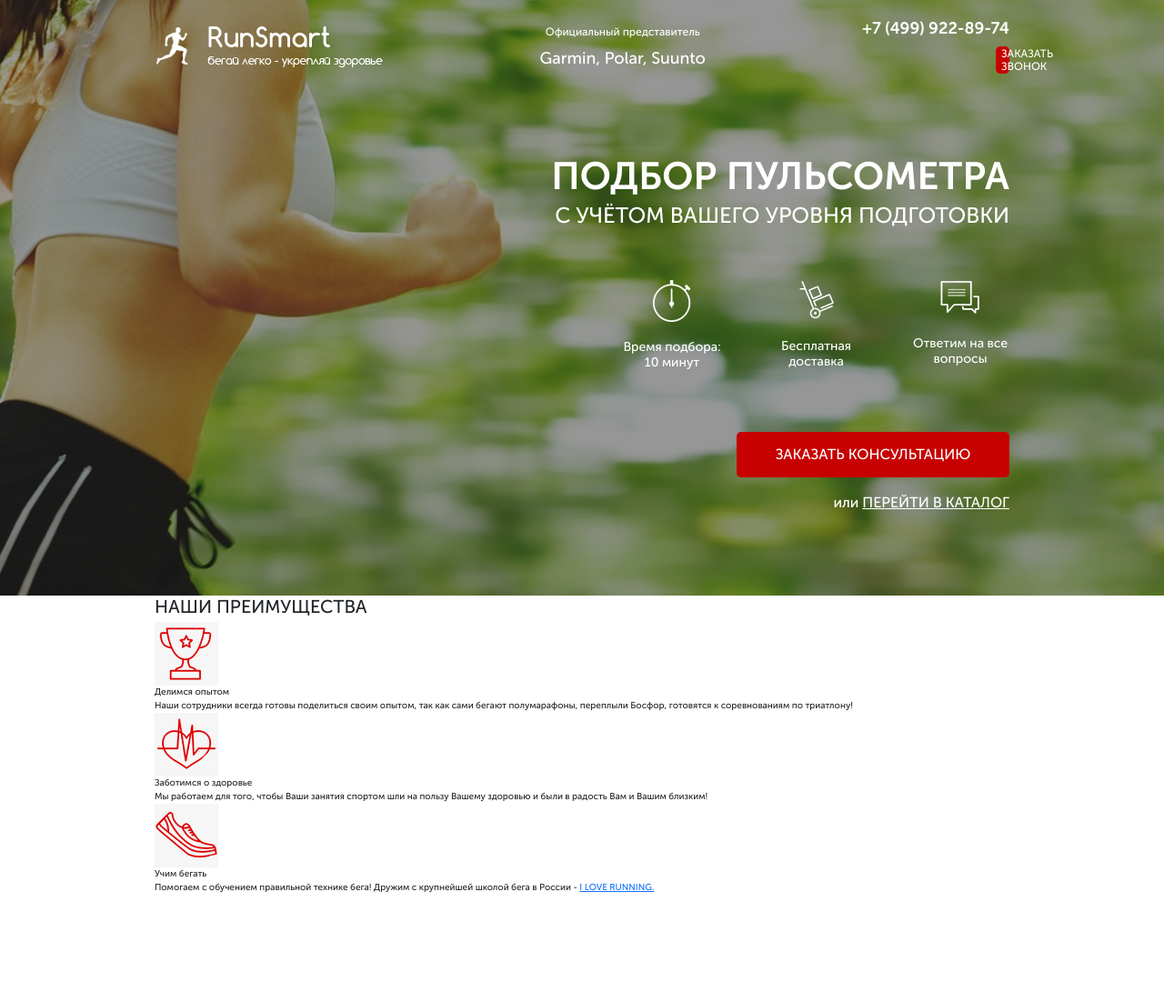
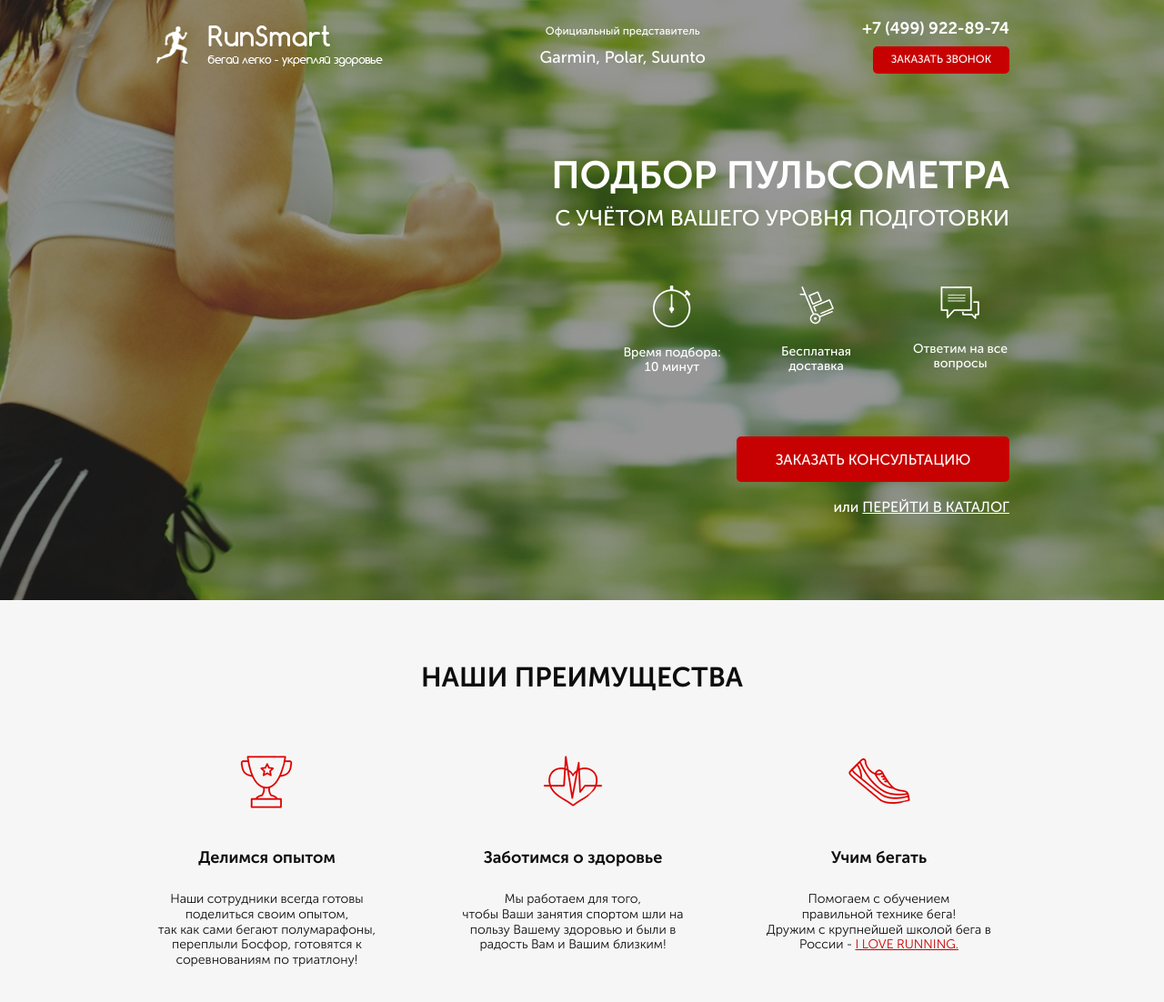
Before and after one commit to hed44/hed44.pulse.github.io, a website: page src/index.html in a window 1280 px wide. Shown: the whole page at 91% size. Before the commit the page ends 984 px from the top, so only its background shows below. Drawn offline with Linux system fonts and the light colour scheme.

Commit message:
pulse step 2

```diff
--- a/src/index.html
+++ b/src/index.html
@@ -61,7 +61,7 @@
     </div>
     <div class="advantages">
         <div class="container">
-            <h2  class="advatages__title">НАШИ ПРЕИМУЩЕСТВА</h2>
+            <h2  class="title">НАШИ ПРЕИМУЩЕСТВА</h2>
 
             <div class="advantages__wrapper">
                 <div class="advantages__block">
@@ -72,8 +72,10 @@
                         Делимся опытом
                     </div>
                     <div class="advantages__descr">
-                        Наши сотрудники всегда готовы поделиться своим опытом,
-                        так как сами бегают полумарафоны, переплыли Босфор, готовятся к соревнованиям по триатлону!
+                        Наши сотрудники всегда готовы поделиться своим опытом,<br>
+                        так как сами бегают полумарафоны,<br>
+                        переплыли Босфор, готовятся к <br>
+                        соревнованиям по триатлону!
 
                     </div>
                 </div>
@@ -85,8 +87,10 @@
                         Заботимся о здоровье
                     </div>
                     <div class="advantages__descr">
-                        Мы работаем для того,
-                        чтобы Ваши занятия спортом шли на пользу Вашему здоровью и были в радость Вам и Вашим близким!
+                        Мы работаем для того,<br>
+                        чтобы Ваши занятия спортом шли на <br>
+                        пользу Вашему здоровью и были в <br>
+                        радость Вам и Вашим близким!
                     </div>
                 </div>
                 <div class="advantages__block">
@@ -97,9 +101,10 @@
                         Учим бегать
                     </div>
                     <div class="advantages__descr">
-                        Помогаем с обучением
-                        правильной технике бега!
-                        Дружим с крупнейшей школой бега в России - <a href="">I LOVE RUNNING.</a>
+                        Помогаем с обучением <br>
+                        правильной технике бега! <br>
+                        Дружим с крупнейшей школой бега в <br>
+                        России - <a href="#">I LOVE RUNNING.</a>
 
                     </div>
                 </div>
--- a/src/sass/blocks/_advantages.scss
+++ b/src/sass/blocks/_advantages.scss
@@ -0,0 +1,38 @@
+.advantages {
+    min-height: 470px;
+    padding: 70px 0 81px 0;
+    background-color: #f6f6f6;
+    &__wrapper {
+        width: 920px;
+        margin-top: 65px;
+        display: flex;
+        justify-content: space-between;
+
+    }
+    &__block {
+      width: 247px;
+      img {
+          display: block;
+          margin: 0 auto;
+      }
+    }
+    &__header {
+        text-align: center;
+        margin-top: 38px;
+        font-size: 18px;
+        line-height: 1.2;
+        font-weight: 700;
+        color: #0d0d0d;
+    }
+    &__descr {
+        margin-top: 26px;
+        font-size: 14px;
+        line-height: 1.2;
+        font-weight: 300;
+        color: #0d0d0d;
+        text-align: center;
+        a {
+            color: $main-color;
+        }
+    }
+}
--- a/src/sass/blocks/_buttons.scss
+++ b/src/sass/blocks/_buttons.scss
@@ -1,18 +1,18 @@
 .button {
-    width: 1.5rem;
-    height: 3rem;
+    width: 150px;
+    height: 30px;
     background-color: $main-color;
-    border-radius: 0.5rem;
+    border-radius: 5px;
     border: none;
-    font-size: 1.2rem;
+    font-size: 12px;
     line-height: 1.2;
     font-weight: 500;
     text-transform: uppercase;
     color: #ffffff;
     &_main {
-        width: 30rem;
-        height: 5rem;
-        font-size: 1.6rem;
-        margin-top: 6.7rem;
+        width: 300px;
+        height: 50px;
+        font-size: 16px;
+        margin-top: 67px;
     }
 }
--- a/src/sass/blocks/_promo.scss
+++ b/src/sass/blocks/_promo.scss
@@ -16,8 +16,8 @@
         color: #ffffff;
     }
     &__subheader {
-        font-size: 2.4rem;
-        line-height: 0px;
+        font-size: 24px;
+        line-height: 1px;
         font-weight: 500;
         text-transform: uppercase;
         color: #ffffff;
--- /dev/null
+++ b/src/sass/blocks/_titles.scss
@@ -0,0 +1,7 @@
+.title {
+        font-size: 30px;
+        line-height: 1;
+        font-weight: 700;
+        color: #0d0d0d;
+        text-align: center;
+    }
--- a/src/sass/style.scss
+++ b/src/sass/style.scss
@@ -2,9 +2,7 @@
 * {
     font-family:'Museo Sans Cyrl',sans-serif;
 }
-html {
-    font-size: 10px;
-}
+
 .container {
     max-width: 940px;
     margin: 0 auto;
@@ -13,3 +11,4 @@ html {
 @import 'blocks/header';
 @import 'blocks/buttons';
 @import 'blocks/advantages';
+@import 'blocks/titles';
```
Also changed, not shown: src/css/style.min.css.
